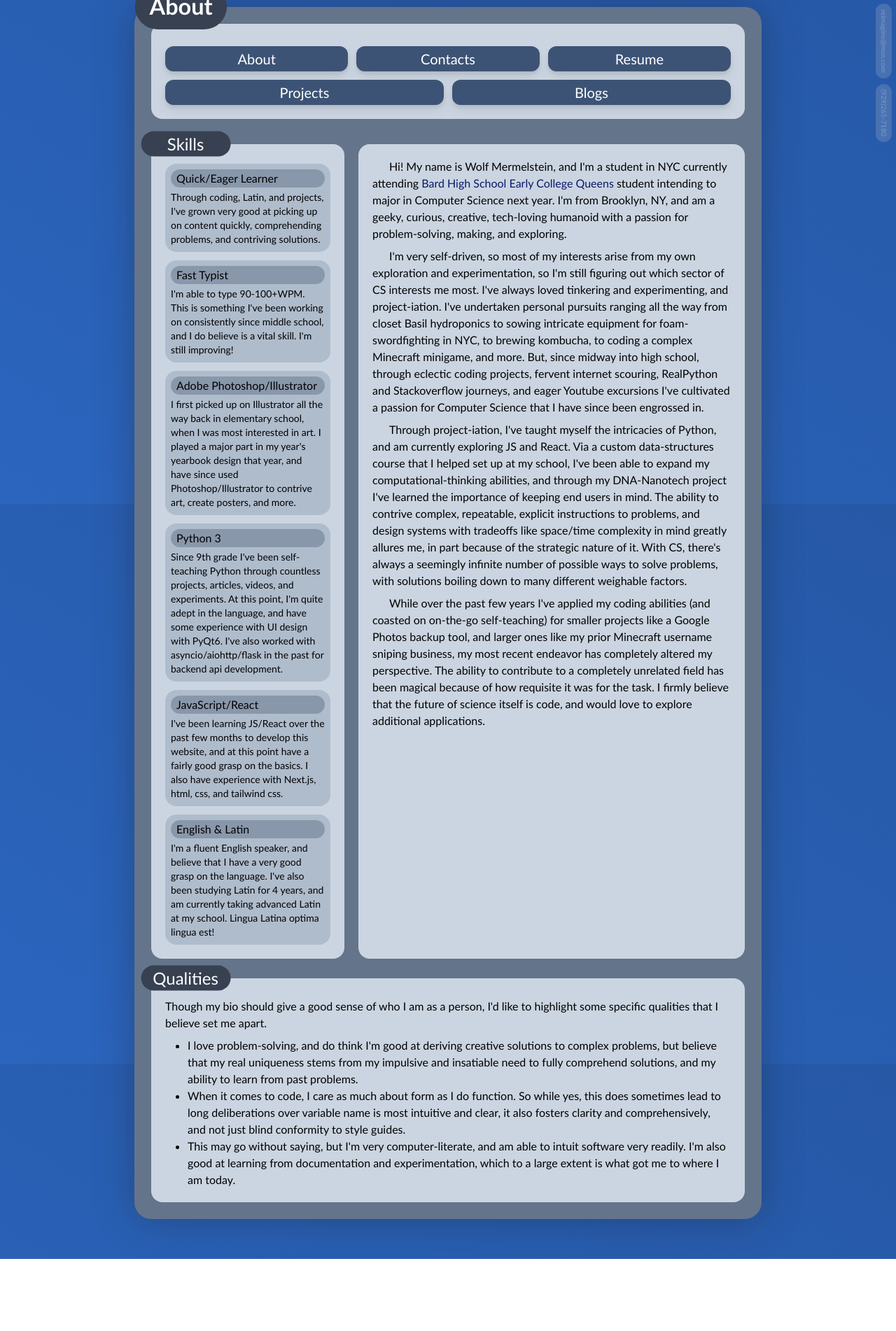
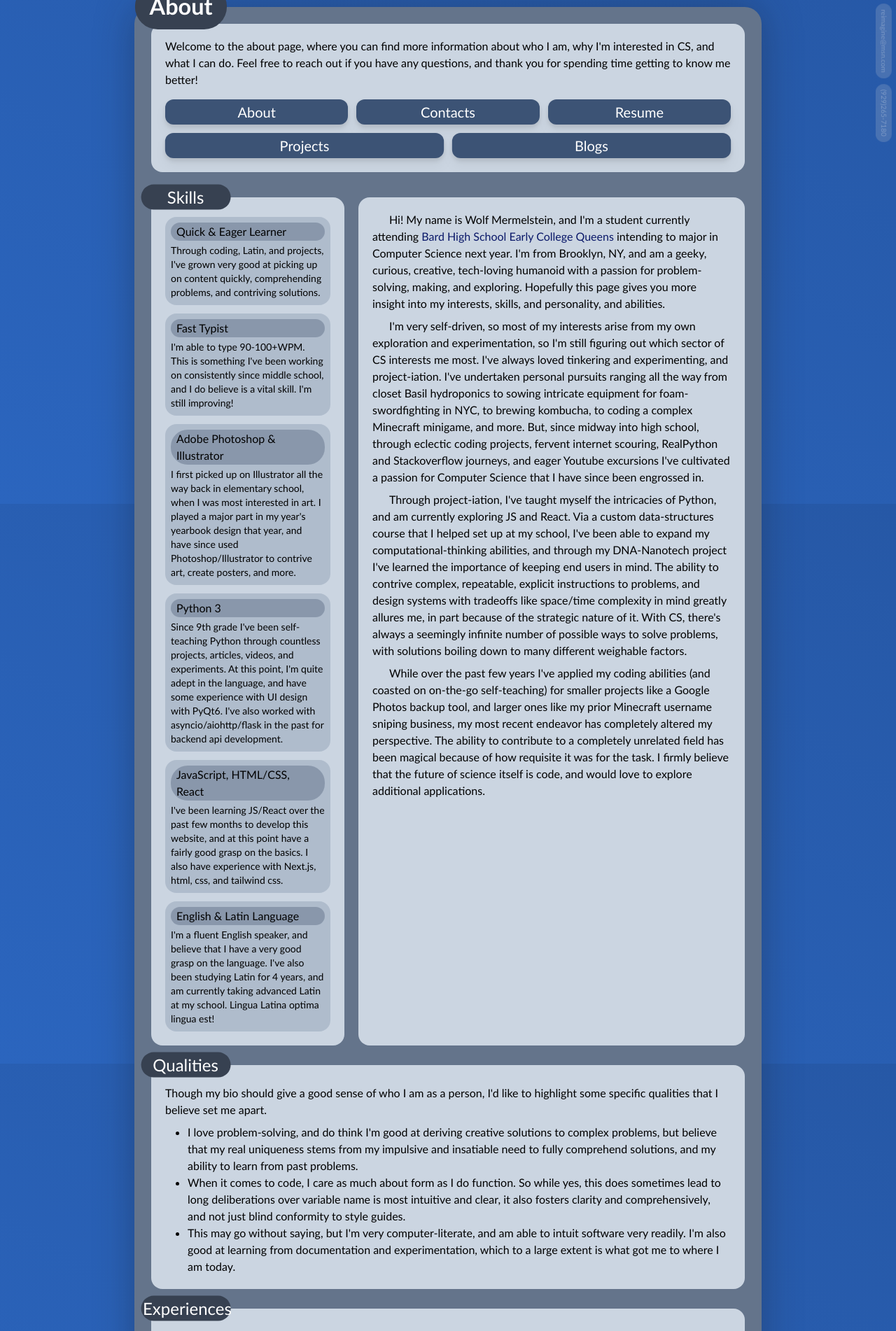
Before and after one commit to 404Wolf/404Wolf.com, a Next.js app: page /about in a window 1280 px wide. Shown: the part 80-1982 px from the top of the page at 70% size. Before the commit the page ends 1879 px from the top, so only its background shows below. Built offline with nearby package versions, Linux system fonts and the light colour scheme.

Commit message:
Improve about page

```diff
--- a/src/components/about/AboutSkill.tsx
+++ b/src/components/about/AboutSkill.tsx
@@ -6,7 +6,7 @@ interface AboutSkillProps {
 const AboutSkill = ({ name, children }: AboutSkillProps) => {
     return (
         <div className="flex flex-col gap-1 bg-slate-400/50 rounded-2xl p-2">
-            <div className="bg-slate-500/50 px-2 py-px rounded-full">
+            <div className="bg-slate-500/50 px-2 py-px rounded-xl sm:rounded-3xl">
                 <h1>{name}</h1>
             </div>
 
--- a/src/layouts/header/Navbar.tsx
+++ b/src/layouts/header/Navbar.tsx
@@ -17,7 +17,7 @@ const Navbar = ({ setBackgroundBlurred }: NavbarProps) => {
     }, [contactsPopupShown]);
 
     return (
-        <div className="pt-3">
+        <div className="pt-3  -mt-4">
             <ContactsPopup
                 open={ contactsPopupShown }
                 setOpen={ setContactsPopupShown }
--- a/src/pages/about.tsx
+++ b/src/pages/about.tsx
@@ -5,13 +5,19 @@ import MainLayout from "@/layouts/MainLayout";
 import Link from "next/link";
 
 const About = () => {
+    const headerChildren = (
+        <p>
+            Welcome to the about page, where you can find more information about who I am, why I'm interested in CS, and what I can do. Feel free to reach out if you have any questions, and thank you for spending time getting to know me better!
+        </p>
+    );
+
     return (
-        <MainLayout header title="About">
-            <div className="flex gap-5 mb-7">
+        <MainLayout header headerChildren={headerChildren} title="About">
+            <div className="flex flex-col sm:flex-row gap-5 mb-7">
                 <div className="basis-1/3">
                     <Tile title="Skills" className="mb-5">
-                        <div className="grid grid-cols-4 sm:grid-cols-1 gap-3 pt-1 sm:pt-2">
-                            <AboutSkill name="Quick/Eager Learner">
+                        <div className="grid grid-cols-2 sm:grid-cols-1 gap-3 pt-1 sm:pt-2">
+                            <AboutSkill name="Quick & Eager Learner">
                                 Through coding, Latin, and projects, I've grown very good at picking up on content quickly, comprehending problems, and contriving solutions.
                             </AboutSkill>
 
@@ -19,7 +25,7 @@ const About = () => {
                                 I'm able to type 90-100+WPM. This is something I've been working on consistently since middle school, and I do believe is a vital skill. I'm still improving!
                             </AboutSkill>
 
-                            <AboutSkill name="Adobe Photoshop/Illustrator">
+                            <AboutSkill name="Adobe Photoshop & Illustrator">
                                 I first picked up on Illustrator all the way back in elementary school, when I was most interested in art. I played a major part in my year's yearbook design that year, and have since used Photoshop/Illustrator to contrive art, create posters, and more.
                             </AboutSkill>
 
@@ -27,11 +33,11 @@ const About = () => {
                                 Since 9th grade I've been self-teaching Python through countless projects, articles, videos, and experiments. At this point, I'm quite adept in the language, and have some experience with UI design with PyQt6. I've also worked with asyncio/aiohttp/flask in the past for backend api development.
                             </AboutSkill>
 
-                            <AboutSkill name="JavaScript/React">
+                            <AboutSkill name="JavaScript, HTML/CSS, React">
                                 I've been learning JS/React over the past few months to develop this website, and at this point have a fairly good grasp on the basics. I also have experience with Next.js, html, css, and tailwind css.
                             </AboutSkill>
 
-                            <AboutSkill name="English & Latin">
+                            <AboutSkill name="English & Latin Language">
                                 I'm a fluent English speaker, and believe that I have a very good grasp on the language. I've also been studying Latin for 4 years, and am currently taking advanced Latin at my school. Lingua Latina optima lingua est!
                             </AboutSkill>
                         </div>
@@ -53,7 +59,7 @@ const About = () => {
                         </style>
 
                         <p className="mb-2 about-bio-link">
-                            Hi! My name is Wolf Mermelstein, and I'm a student in NYC currently attending <a href="https://bhsec.bard.edu/queens/">Bard High School Early College Queens</a> student intending to major in Computer Science next year. I'm from Brooklyn, NY, and am a geeky, curious, creative, tech-loving humanoid with a passion for problem-solving, making, and exploring.
+                            Hi! My name is Wolf Mermelstein, and I'm a student currently attending <a href="https://bhsec.bard.edu/queens/">Bard High School Early College Queens</a> intending to major in Computer Science next year. I'm from Brooklyn, NY, and am a geeky, curious, creative, tech-loving humanoid with a passion for problem-solving, making, and exploring. Hopefully this page gives you more insight into my interests, skills, and personality, and abilities.
                         </p>
 
                         <p className="mb-2">
@@ -71,6 +77,7 @@ const About = () => {
                 </div>
             </div>
 
+            <div className="mb-7">
                 <Tile title="Qualities">
                     <p className="mb-2 mt-2">
                         Though my bio should give a good sense of who I am as a person, I'd like to highlight some specific qualities that I believe set me apart.
@@ -89,6 +96,15 @@ const About = () => {
                         </li>
                     </ul>
                 </Tile>
+            </div>
+
+            <Tile title="Experiences">
+                <p className="mb-2 mt-2">
+                    This area is still in progress. For now, check out my <Link href="/resume" className="underline text-blue-900">resume</Link> for information on my experiences/vocational history.
+                </p>
+                {/* <ul className="list-disc ml-8">
+                </ul> */}
+            </Tile>
 
         </MainLayout>
     );
```
Lines whose indentation alone changed are shown as unchanged.
